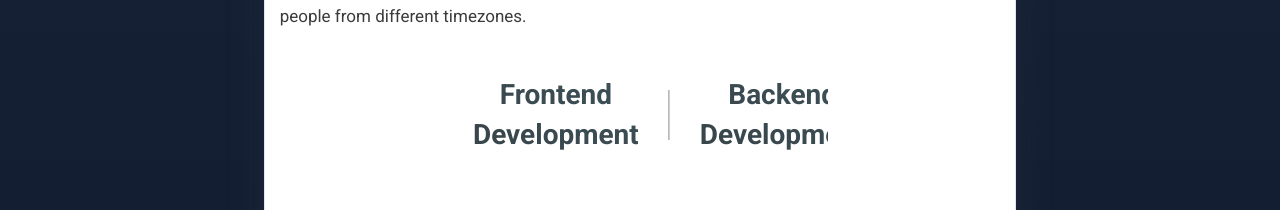
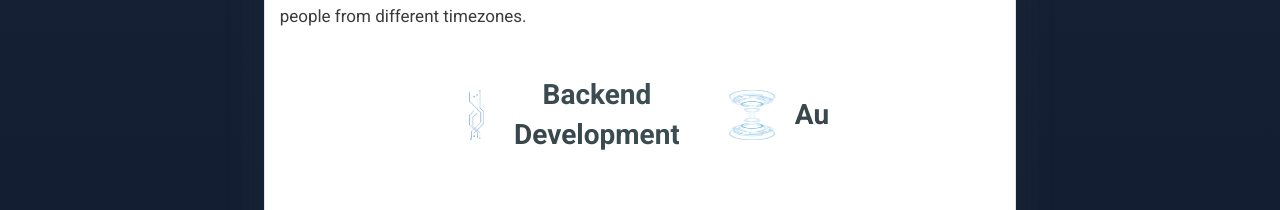
Before and after one commit to dimeji-code/Portfolio-II, a React (Create React App) app: page /about in a window 1280 px wide. Shown: the part 549-759 px from the top of the page. Built offline with nearby package versions, Linux system fonts and the light colour scheme.

Commit message:
high evolutionary

```diff
--- a/src/App.css
+++ b/src/App.css
@@ -443,7 +443,7 @@
 }
 @keyframes slidetext{
   from {
-    transform: translateX(-100%);
+    transform: translateX(-120%);
   }
   to{
     transform: translateX(50%);
@@ -451,10 +451,11 @@
   }
 }
 .border{
-  border-left: 0.5px solid #6a6767c9;
+  /* border-left: 0.5px solid #6a6767c9; */
   /* border-right: 0.5px solid #6a6767c9; */
   width:15px;
   height:50px;
+  object-fit:contain;
 }
 .wrapper {
   display: flex;
@@ -471,12 +472,12 @@
 }
 .qaz{
   list-style: none;
-  width: 200%;
+  width: 250%;
   display :flex;
   justify-content: center;
   align-items: center;
   /* border: 1px solid #ccc; */
-  animation : slidetext 8s linear infinite;
+  animation : slidetext 10s linear infinite;
 }
 .qazItem{
   list-style: none;
@@ -484,7 +485,7 @@
   font-family: 'Roboto', sans-serif;
   font-size:28px;
   font-weight: 600;
-  margin:5px 15px;
+  margin:5px 25px;
 }
 /* /// */
 @keyframes move3 {
--- a/src/screens/About.tsx
+++ b/src/screens/About.tsx
@@ -41,14 +41,17 @@
           </h4>
           <div className='wrapper'>
             <ul className='qaz'>
+            <li className='qazItem border'><img src={process.env.PUBLIC_URL +"/br2.png"} style={{width:'50px',height:'50px'}} /></li>
+
               <li className='qazItem spanText'>Frontend Development</li>
-              <li className='qazItem border'></li>
+              <li className='qazItem border'><img src={process.env.PUBLIC_URL +"/br.png"} style={{width:'50px',height:'50px'}} /></li>
               <li className='qazItem spanText'>Backend Development</li>
-              <li className='qazItem border'></li>
+              <li className='qazItem border'><img src={process.env.PUBLIC_URL +"/br2.png"} style={{width:'50px',height:'50px'}} /></li>
               <li className='qazItem spanText'>Automation</li>
-              <li className='qazItem border'></li>
+              <li className='qazItem border'><img src={process.env.PUBLIC_URL +"/br.png"} style={{width:'50px',height:'50px'}} /></li>
               <li className='qazItem spanText'>Software Development</li>
-              <li className='qazItem border'></li>
+              <li className='qazItem border'><img src={process.env.PUBLIC_URL +"/br2.png"} style={{width:'50px',height:'50px'}} /></li>
+
             </ul>
           </div>
           <h4 className='h4Description'>I am currently looking for a new role. Feel free to reach out.</h4>
```
Also changed, not shown: public/br.png (added), public/br2.png (added).
